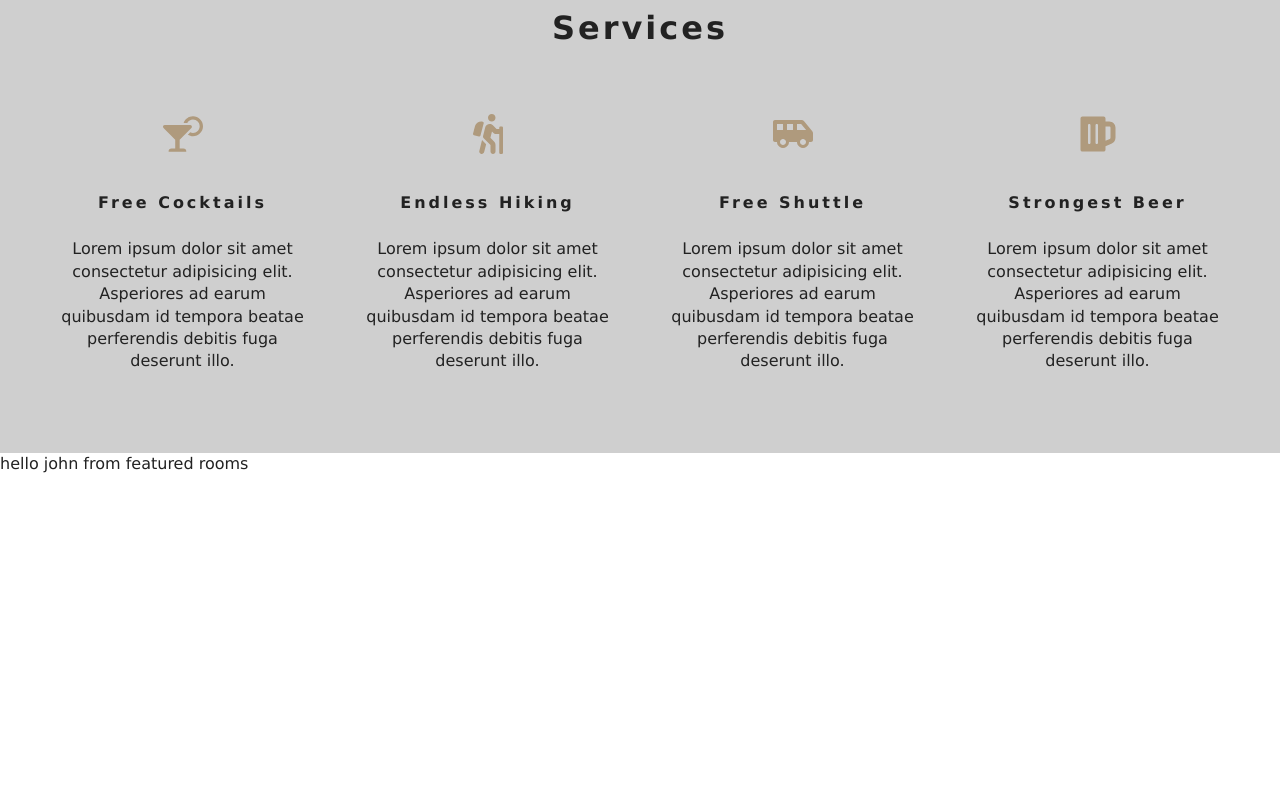
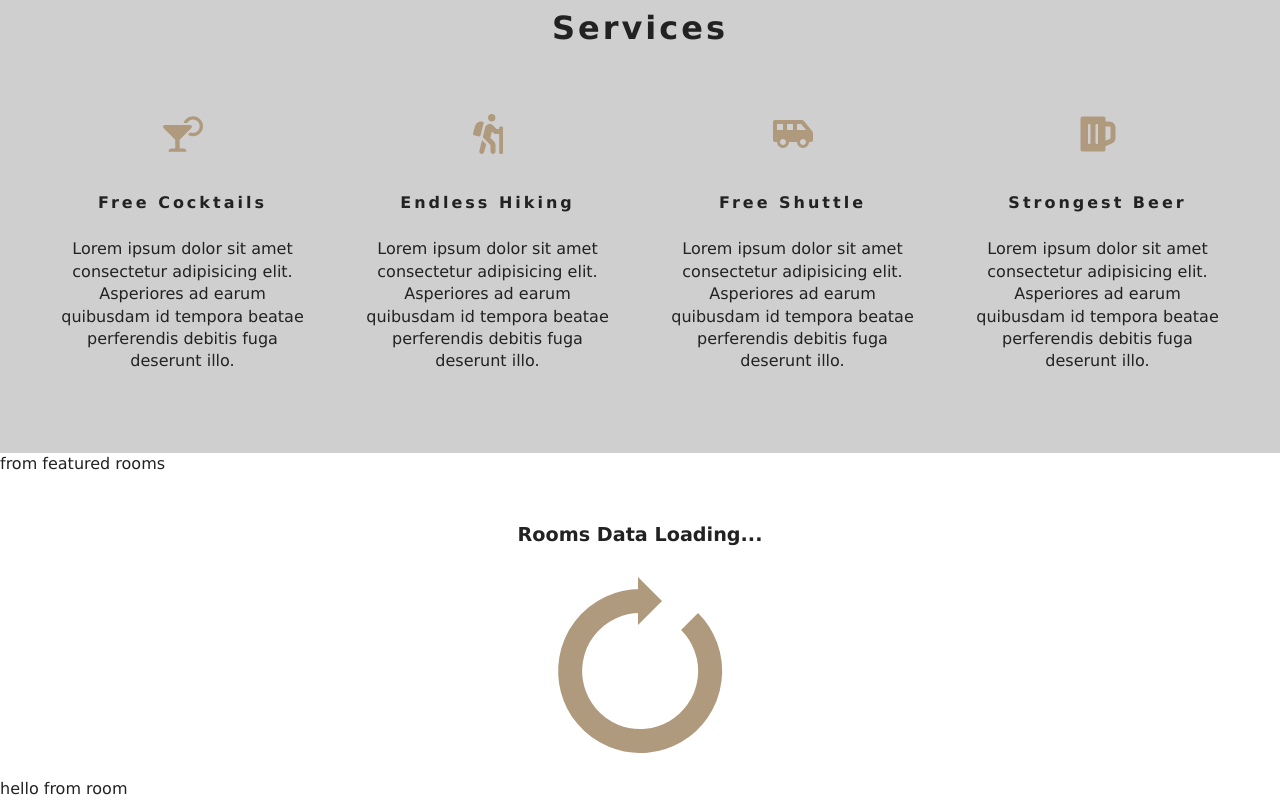
Before and after one commit to erickmack/BeachResort, a React (Create React App) app: page / in a window 1280 px wide. Shown: the part 872-1672 px from the top of the page. Before the commit the page ends 1347 px from the top, so only its background shows below. Built offline with nearby package versions, Linux system fonts and the light colour scheme.

Commit message:
added featured rooms

```diff
--- a/src/components/FeaturedRooms.js
+++ b/src/components/FeaturedRooms.js
@@ -1,5 +1,7 @@
 import React, { Component } from "react"
 import { RoomContext } from "../context"
+import Loading from "./Loading"
+import Room from "./Room"
 
 export default class FeaturedRooms extends Component {
   static contextType = RoomContext
@@ -7,7 +9,9 @@
     const { greeting, name } = this.context
     return (
       <div>
-        {greeting} {name} from featured rooms{" "}
+        {greeting} {name} from featured rooms
+        <Loading />
+        <Room />
       </div>
     )
   }
--- /dev/null
+++ b/src/components/Loading.js
@@ -0,0 +1,11 @@
+import React from "react"
+import loadingGif from "../images/gif/loading-arrow.gif"
+
+export default function Loading() {
+  return (
+    <div className="loading">
+      <h4>rooms data loading...</h4>
+      <img src={loadingGif} alt="" />
+    </div>
+  )
+}
--- /dev/null
+++ b/src/components/Room.js
@@ -0,0 +1,5 @@
+import React from "react"
+
+export default function Room() {
+  return <div>hello from room</div>
+}
--- a/src/context.js
+++ b/src/context.js
@@ -1,12 +1,37 @@
 import React, { Component } from "react"
+import items from "./data"
 
 const RoomContext = React.createContext()
 
 class RoomProvider extends Component {
   state = {
-    greeting: "hello",
-    name: "john"
+    rooms: [],
+    sortedRooms: [],
+    featuredRooms: [],
+    loading: true
   }
+
+  componentDidMount() {
+    let rooms = this.formatData(items)
+    let featuredRooms = rooms.filter(room => room.featured === true)
+    this.setState({
+      rooms,
+      featuredRooms,
+      sortedRooms: rooms,
+      loading: false
+    })
+  }
+
+  formatData(items) {
+    let tempItems = items.map(item => {
+      let id = item.sys.id
+      let images = item.fields.images.map(image => image.fields.file.url)
+      let room = { ...items.fields, images, id }
+      return room
+    })
+    return tempItems
+  }
+
   render() {
     return (
       <RoomContext.Provider value={{ ...this.state }}>
```
